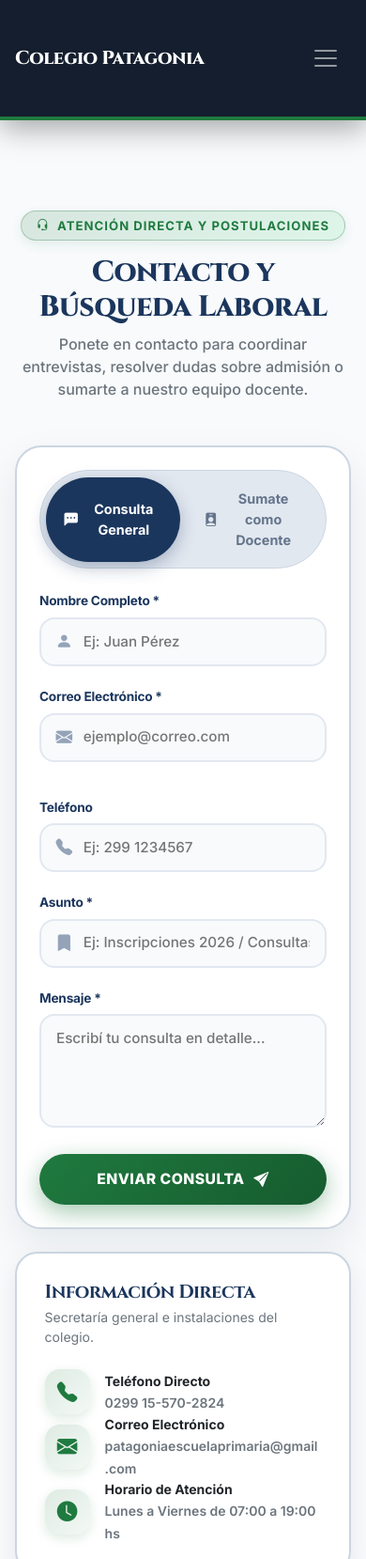
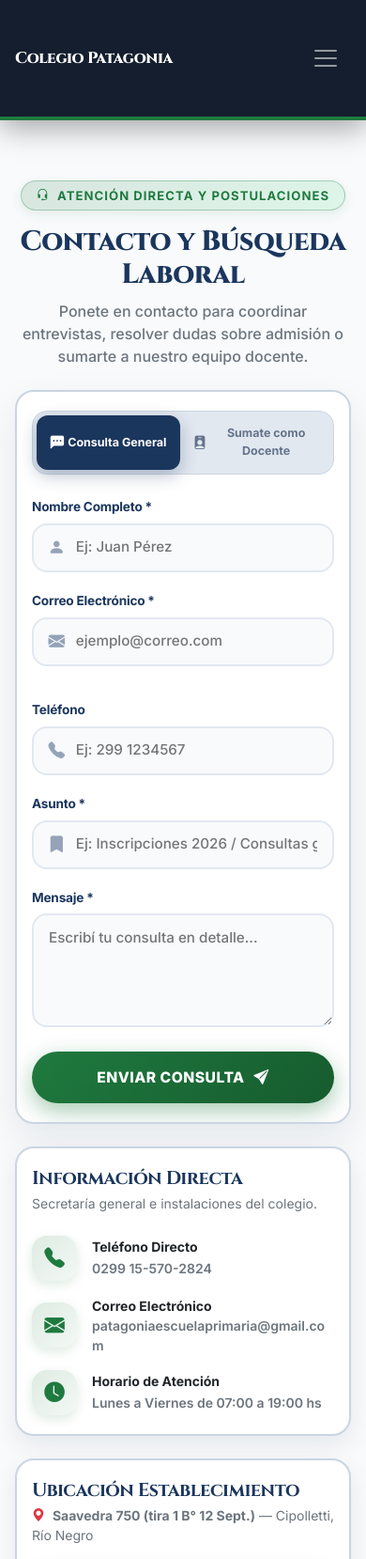
Before and after one commit to SoySid/colegio-patagonia-cipolletti, a Django app: page /contacto/ in a window 390 px wide. Shown: the top 1659 px of the page at 94% size. Run offline with Django 5.2, Linux system fonts and the light colour scheme; data that the repository does not hold is empty.

Commit message:
fix(responsive): corrección de overflow horizontal y maquetado móvil en contacto

```diff
--- a/escuela/templates/escuela/base.html
+++ b/escuela/templates/escuela/base.html
@@ -38,11 +38,15 @@
             --font-cuerpo: 'Inter', sans-serif;
         }
 
+        html, body {
+            overflow-x: hidden !important;
+            width: 100%;
+        }
+
         body {
             font-family: var(--font-cuerpo);
             background-color: var(--bg-light);
             color: var(--text-dark);
-            overflow-x: hidden;
             display: flex;
             flex-direction: column;
             min-height: 100vh;
@@ -50,6 +54,8 @@
 
         main {
             flex: 1;
+            width: 100%;
+            overflow-x: hidden;
         }
 
         /* NAVBAR FINO Y COMPACTO CON GLASSMORPHISM */
@@ -218,6 +224,67 @@
             font-size: 0.86rem;
             font-weight: 500;
         }
+
+        /* ==========================================
+           REGLAS RESPONSIVE GLOBALES (MÓVIL & TABLET)
+           ========================================== */
+        @media (max-width: 991px) {
+            /* Despliegue prolijo del menú en móviles */
+            .navbar-collapse {
+                background-color: #0b1526;
+                padding: 1.25rem;
+                border-radius: 20px;
+                margin-top: 0.75rem;
+                border: 1px solid rgba(255, 255, 255, 0.15);
+                box-shadow: 0 10px 30px rgba(0, 0, 0, 0.5);
+            }
+            .nav-link {
+                padding: 0.65rem 1rem !important;
+            }
+        }
+
+        @media (max-width: 768px) {
+            /* Adaptación del Header en celulares */
+            .brand-logo-img {
+                height: 65px !important;
+                max-height: 65px !important;
+                margin-top: 0 !important;
+                margin-bottom: 0 !important;
+            }
+
+            .brand-title-compact {
+                font-size: 1.05rem !important;
+            }
+
+            .brand-phrase {
+                display: none !important; /* Oculta frase corta en celulares para no amontonar */
+            }
+
+            /* Tipografías y títulos en pantalla chica */
+            h1, .display-4, .display-5 {
+                font-size: 1.85rem !important;
+            }
+
+            h2 {
+                font-size: 1.55rem !important;
+            }
+
+            /* Footer responsive */
+            .site-footer {
+                padding-top: 3rem;
+            }
+
+            .footer-copyright {
+                margin-top: 2.5rem;
+            }
+        }
+
+        @media (max-width: 480px) {
+            .btn-portal-vip {
+                width: 100%;
+                text-center: center;
+            }
+        }
     </style>
 
     <!-- ARCHIVO CSS ADICIONAL -->
--- a/escuela/templates/escuela/contacto.html
+++ b/escuela/templates/escuela/contacto.html
@@ -3,7 +3,7 @@
 {% block title %}Contacto - {{ escuela_info.nombre|default:"Colegio Patagonia" }}{% endblock %}
 
 {% block content %}
-<!-- ESTILOS VIP DE NIVEL SUPERIOR -->
+<!-- ESTILOS VIP DE NIVEL SUPERIOR CON RESPONSIVE BLINDADO -->
 <style>
     .contacto-wrapper-vip {
         padding-top: 3.5rem;
@@ -27,7 +27,7 @@
         letter-spacing: -0.5px;
     }
 
-    /* TARJETA PRINCIPAL DEL FORMULARIO */
+    /* TARJETAS PRINCIPALES */
     .card-contacto-vip {
         background: #ffffff !important;
         border: 2px solid #cbd5e1 !important;
@@ -35,32 +35,35 @@
         box-shadow: 0 16px 40px rgba(15, 23, 42, 0.08) !important;
         position: relative;
         overflow: hidden;
+        width: 100%;
     }
 
-    /* SWITCH DE PESTAÑAS TIPO CÁPSULA NEÓN */
+    /* SWITCH DE PESTAÑAS RESPONSIVE */
     .tabs-wrapper-vip {
         background-color: #e2e8f0;
-        padding: 0.4rem;
+        padding: 0.35rem;
         border-radius: 50rem;
         display: flex;
-        gap: 0.4rem;
+        gap: 0.35rem;
         border: 1px solid #cbd5e1;
+        width: 100%;
     }
 
     .tab-btn-vip {
         flex: 1;
         border: none;
         background: transparent;
-        padding: 0.8rem 1.2rem;
+        padding: 0.75rem 1rem;
         border-radius: 50rem;
         font-weight: 700;
-        font-size: 0.9rem;
+        font-size: 0.88rem;
         color: #64748b;
         transition: all 0.35s cubic-bezier(0.16, 1, 0.3, 1);
         display: flex;
         align-items: center;
         justify-content: center;
-        gap: 0.5rem;
+        gap: 0.4rem;
+        text-align: center;
     }
 
     .tab-btn-vip.active {
@@ -72,7 +75,7 @@
     /* INPUTS CON ICONO DENTRO */
     .input-group-vip {
         position: relative;
-        margin-bottom: 1.35rem;
+        margin-bottom: 1.25rem;
     }
 
     .input-group-vip label {
@@ -88,6 +91,7 @@
         position: relative;
         display: flex;
         align-items: center;
+        width: 100%;
     }
 
     .input-icon-wrapper i.icon-field {
@@ -97,6 +101,7 @@
         font-size: 1.1rem;
         transition: color 0.25s ease;
         pointer-events: none;
+        z-index: 2;
     }
 
     .form-control-vip {
@@ -165,6 +170,7 @@
         padding: 1.85rem;
         margin-bottom: 1.5rem;
         transition: all 0.3s ease;
+        width: 100%;
     }
 
     .card-info-vip:hover {
@@ -192,12 +198,48 @@
         border: 2px solid #cbd5e1;
         box-shadow: 0 8px 20px rgba(0, 0, 0, 0.08);
     }
+
+    /* ==========================================
+       AJUSTES RESPONSIVE MÓVILES EXCLUSIVOS
+       ========================================== */
+    @media (max-width: 576px) {
+        .contacto-wrapper-vip {
+            padding-top: 1.5rem;
+            padding-bottom: 3rem;
+        }
+
+        .card-contacto-vip {
+            padding: 1.25rem 1rem !important;
+            border-radius: 20px !important;
+        }
+
+        .card-info-vip {
+            padding: 1.25rem 1rem !important;
+            border-radius: 20px !important;
+        }
+
+        .tabs-wrapper-vip {
+            padding: 0.25rem;
+            border-radius: 16px;
+        }
+
+        .tab-btn-vip {
+            padding: 0.65rem 0.5rem;
+            font-size: 0.78rem;
+            border-radius: 12px;
+            gap: 0.25rem;
+        }
+
+        .tab-btn-vip i {
+            font-size: 0.9rem;
+        }
+    }
 </style>
 
 <div class="container contacto-wrapper-vip">
 
     <!-- ENCABEZADO DE SECCIÓN -->
-    <div class="text-center mb-5" data-aos="fade-down">
+    <div class="text-center mb-4 mb-md-5" data-aos="fade-down">
         <span class="badge section-badge-vip rounded-pill px-3 py-2 mb-3 d-inline-flex align-items-center gap-2">
             <i class="bi bi-headset"></i> ATENCIÓN DIRECTA Y POSTULACIONES
         </span>
@@ -229,10 +271,10 @@
                 <!-- SWITCH TABS DE CÁPSULA NEÓN -->
                 <div class="tabs-wrapper-vip mb-4" role="tablist">
                     <button type="button" class="tab-btn-vip active" id="btn-consulta" aria-selected="true">
-                        <i class="bi bi-chat-left-dots-fill"></i> Consulta General
+                        <i class="bi bi-chat-left-dots-fill"></i> <span>Consulta General</span>
                     </button>
                     <button type="button" class="tab-btn-vip" id="btn-docente" aria-selected="false">
-                        <i class="bi bi-person-badge-fill"></i> Sumate como Docente
+                        <i class="bi bi-person-badge-fill"></i> <span>Sumate como Docente</span>
                     </button>
                 </div>
 
@@ -356,7 +398,7 @@
                 </h3>
                 <p class="text-secondary small mb-4">Secretaría general e instalaciones del colegio.</p>
 
-                <div class="d-flex flex-column gap-3.5">
+                <div class="d-flex flex-column gap-3">
                     <div class="d-flex align-items-center gap-3">
                         <div class="info-icon-box">
                             <i class="bi bi-telephone-fill"></i>
@@ -371,9 +413,9 @@
                         <div class="info-icon-box">
                             <i class="bi bi-envelope-fill"></i>
                         </div>
-                        <div>
+                        <div style="min-width: 0;">
                             <strong class="d-block text-dark small">Correo Electrónico</strong>
-                            <span class="text-secondary fw-semibold small text-break">{{ escuela_info.email|default:"patagoniaescuelaprimaria@gmail.com" }}</span>
+                            <span class="text-secondary fw-semibold small text-break d-block">{{ escuela_info.email|default:"patagoniaescuelaprimaria@gmail.com" }}</span>
                         </div>
                     </div>
 
```
